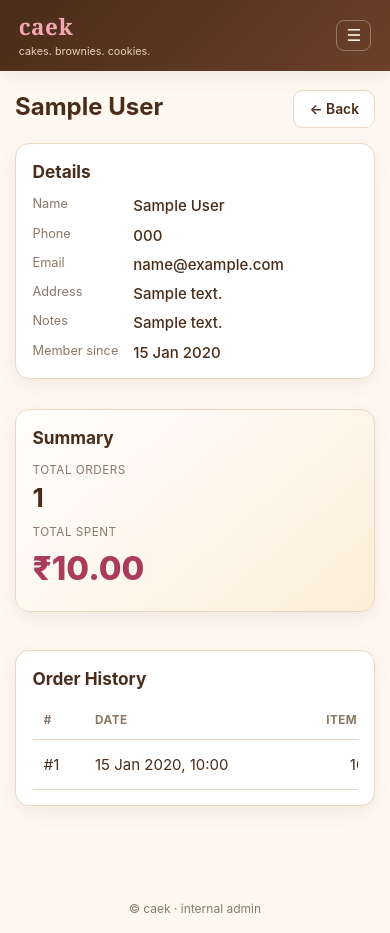
After one commit to sayoojtryai-source/sales_tracker, a Flask app: page /customers/1 in a window 390 px wide. The commit adds this page. Run offline with Flask 3, Linux system fonts and the light colour scheme; a user stored in the database is signed in; tables that the repository leaves empty hold one stand-in row (values such as "Sample post").

Commit message:
Add edit/delete orders and customer management
Feature 1 — Edit & Delete Orders:
- order_edit route: edit customer name, phone, notes (items unchanged)
- order_delete route: restores stock for each item before deleting
- New order_edit.html template
- Edit button on order_detail.html (+ delete with confirmation)
- Edit button on orders list

Feature 2 — Customer Management:
- New Customer model (name, phone unique, email, address, notes)
- customer_id FK on Order (nullable, auto-linked by phone on order create)
- _run_migrations() for idempotent ALTER TABLE on existing DBs
- /customers list with order count and total spent
- /customers/new manual add form
- /customers/<id> detail with order history
- /export/customers.xlsx
- Customers nav link in base.html

https://claude.ai/code/session_013eQo6WoYQmUeaKLGX6on89

```diff
--- a/app.py
+++ b/app.py
@@ -22,10 +22,10 @@ from flask_login import (
     logout_user,
 )
 from openpyxl import Workbook
-from sqlalchemy import func
+from sqlalchemy import func, text
 
 from config import Config
-from models import Order, OrderItem, Product, User, db
+from models import Customer, Order, OrderItem, Product, User, db
 
 
 def create_app(config_class: type = Config) -> Flask:
@@ -55,9 +55,21 @@ def create_app(config_class: type = Config) -> Flask:
 
     with app.app_context():
         db.create_all()
+        _run_migrations()
         _ensure_default_admin()
 
     return app
+
+
+def _run_migrations() -> None:
+    with db.engine.connect() as conn:
+        result = conn.execute(text("PRAGMA table_info(orders)"))
+        cols = [row[1] for row in result]
+        if "customer_id" not in cols:
+            conn.execute(text(
+                "ALTER TABLE orders ADD COLUMN customer_id INTEGER REFERENCES customers(id)"
+            ))
+            conn.commit()
 
 
 def _ensure_default_admin() -> None:
@@ -323,6 +335,14 @@ def register_routes(app: Flask) -> None:
                     product.quantity -= qty  # decrement stock
                 order.total_amount = total
                 db.session.add(order)
+                if customer_phone:
+                    cust = Customer.query.filter_by(phone=customer_phone).first()
+                    if cust is None:
+                        cust = Customer(name=customer_name, phone=customer_phone)
+                        db.session.add(cust)
+                    elif customer_name != "Walk-in":
+                        cust.name = customer_name
+                    order.customer = cust
                 db.session.commit()
                 flash(
                     f"Order #{order.id} created. Total {app.config['CURRENCY_SYMBOL']}{total:.2f}.",
@@ -342,6 +362,132 @@ def register_routes(app: Flask) -> None:
     def order_detail(order_id: int):
         order = db.session.get(Order, order_id) or abort(404)
         return render_template("order_detail.html", order=order)
+
+    @app.route("/orders/<int:order_id>/edit", methods=["GET", "POST"])
+    @login_required
+    def order_edit(order_id: int):
+        order = db.session.get(Order, order_id) or abort(404)
+        if request.method == "POST":
+            try:
+                order.customer_name = request.form.get("customer_name", "").strip() or "Walk-in"
+                order.customer_phone = request.form.get("customer_phone", "").strip()
+                order.notes = request.form.get("notes", "").strip()
+                db.session.commit()
+                flash(f"Order #{order.id} updated.", "success")
+                return redirect(url_for("order_detail", order_id=order.id))
+            except Exception as exc:
+                db.session.rollback()
+                flash(f"Could not update order: {exc}", "danger")
+        return render_template("order_edit.html", order=order)
+
+    @app.route("/orders/<int:order_id>/delete", methods=["POST"])
+    @login_required
+    def order_delete(order_id: int):
+        order = db.session.get(Order, order_id) or abort(404)
+        restored = 0
+        for item in order.items:
+            if item.product is not None:
+                item.product.quantity += item.quantity
+                restored += item.quantity
+        db.session.delete(order)
+        db.session.commit()
+        flash(
+            f"Order #{order_id} deleted. {restored} unit(s) returned to stock.",
+            "success",
+        )
+        return redirect(url_for("orders_list"))
+
+    # ----- Customers -----
+    @app.route("/customers")
+    @login_required
+    def customers_list():
+        rows = (
+            db.session.query(
+                Customer,
+                func.count(Order.id).label("order_count"),
+                func.coalesce(func.sum(Order.total_amount), 0).label("total_spent"),
+            )
+            .outerjoin(Order, Order.customer_id == Customer.id)
+            .group_by(Customer.id)
+            .order_by(Customer.name.asc())
+            .all()
+        )
+        return render_template("customers.html", rows=rows)
+
+    @app.route("/customers/new", methods=["GET", "POST"])
+    @login_required
+    def customer_create():
+        if request.method == "POST":
+            try:
+                name = request.form.get("name", "").strip()
+                phone = request.form.get("phone", "").strip()
+                if not name:
+                    raise ValueError("Name is required.")
+                if not phone:
+                    raise ValueError("Phone is required.")
+                if Customer.query.filter_by(phone=phone).first():
+                    raise ValueError(f"A customer with phone {phone} already exists.")
+                cust = Customer(
+                    name=name,
+                    phone=phone,
+                    email=request.form.get("email", "").strip(),
+                    address=request.form.get("address", "").strip(),
+                    notes=request.form.get("notes", "").strip(),
+                )
+                db.session.add(cust)
+                db.session.commit()
+                flash(f"Customer '{name}' added.", "success")
+                return redirect(url_for("customers_list"))
+            except ValueError as exc:
+                db.session.rollback()
+                flash(str(exc), "danger")
+        return render_template("customer_form.html", customer=None)
+
+    @app.route("/customers/<int:customer_id>")
+    @login_required
+    def customer_detail(customer_id: int):
+        cust = db.session.get(Customer, customer_id) or abort(404)
+        orders = (
+            Order.query.filter_by(customer_id=customer_id)
+            .order_by(Order.created_at.desc())
+            .all()
+        )
+        total_spent = sum(o.total_float for o in orders)
+        return render_template(
+            "customer_detail.html", customer=cust, orders=orders, total_spent=total_spent
+        )
+
+    @app.route("/export/customers.xlsx")
+    @login_required
+    def export_customers():
+        rows = (
+            db.session.query(
+                Customer,
+                func.count(Order.id).label("order_count"),
+                func.coalesce(func.sum(Order.total_amount), 0).label("total_spent"),
+            )
+            .outerjoin(Order, Order.customer_id == Customer.id)
+            .group_by(Customer.id)
+            .order_by(Customer.name.asc())
+            .all()
+        )
+        wb = Workbook()
+        ws = wb.active
+        ws.title = "Customers"
+        ws.append(["ID", "Name", "Phone", "Email", "Address", "Notes", "Joined", "Total Orders", "Total Spent (INR)"])
+        for cust, order_count, total_spent in rows:
+            ws.append([
+                cust.id,
+                cust.name,
+                cust.phone,
+                cust.email or "",
+                cust.address or "",
+                cust.notes or "",
+                cust.created_at.strftime("%Y-%m-%d") if cust.created_at else "",
+                order_count,
+                float(total_spent or 0),
+            ])
+        return _send_workbook(wb, f"caek-customers-{date.today().isoformat()}.xlsx")
 
     # ----- Exports -----
     @app.route("/export/products.xlsx")
--- a/models.py
+++ b/models.py
@@ -43,6 +43,20 @@ class Product(db.Model):
         return float(self.price)
 
 
+class Customer(db.Model):
+    __tablename__ = "customers"
+
+    id = db.Column(db.Integer, primary_key=True)
+    name = db.Column(db.String(120), nullable=False)
+    phone = db.Column(db.String(20), unique=True, nullable=False, index=True)
+    email = db.Column(db.String(120), default="")
+    address = db.Column(db.String(300), default="")
+    notes = db.Column(db.String(500), default="")
+    created_at = db.Column(db.DateTime, default=datetime.now)
+
+    orders = db.relationship("Order", back_populates="customer")
+
+
 class Order(db.Model):
     __tablename__ = "orders"
 
@@ -52,10 +66,12 @@ class Order(db.Model):
     notes = db.Column(db.String(500), default="")
     total_amount = db.Column(db.Numeric(10, 2), nullable=False, default=0)
     created_at = db.Column(db.DateTime, default=datetime.now, index=True)
+    customer_id = db.Column(db.Integer, db.ForeignKey("customers.id"), nullable=True, index=True)
 
     items = db.relationship(
         "OrderItem", back_populates="order", cascade="all, delete-orphan"
     )
+    customer = db.relationship("Customer", back_populates="orders")
 
     @property
     def order_date(self) -> date:
--- a/templates/base.html
+++ b/templates/base.html
@@ -19,6 +19,7 @@
       <a href="{{ url_for('dashboard') }}" class="{% if request.endpoint == 'dashboard' %}active{% endif %}">Dashboard</a>
       <a href="{{ url_for('products_list') }}" class="{% if request.endpoint and 'product' in request.endpoint %}active{% endif %}">Products</a>
       <a href="{{ url_for('orders_list') }}" class="{% if request.endpoint and 'order' in request.endpoint %}active{% endif %}">Orders</a>
+      <a href="{{ url_for('customers_list') }}" class="{% if request.endpoint and 'customer' in request.endpoint %}active{% endif %}">Customers</a>
       <a href="{{ url_for('order_create') }}" class="cta">+ New Order</a>
       <span class="user-chip">👤 {{ current_user.username }}</span>
       <a href="{{ url_for('logout') }}" class="logout">Logout</a>
--- /dev/null
+++ b/templates/customer_detail.html
@@ -0,0 +1,61 @@
+{% extends "base.html" %}
+{% block title %}{{ customer.name }}{% endblock %}
+{% block content %}
+<section class="page-head">
+  <h1>{{ customer.name }}</h1>
+  <a class="btn btn-ghost" href="{{ url_for('customers_list') }}">← Back</a>
+</section>
+
+<div class="two-col">
+  <div class="panel">
+    <h2>Details</h2>
+    <dl class="kv">
+      <dt>Name</dt><dd>{{ customer.name }}</dd>
+      <dt>Phone</dt><dd>{{ customer.phone }}</dd>
+      {% if customer.email %}<dt>Email</dt><dd>{{ customer.email }}</dd>{% endif %}
+      {% if customer.address %}<dt>Address</dt><dd>{{ customer.address }}</dd>{% endif %}
+      {% if customer.notes %}<dt>Notes</dt><dd>{{ customer.notes }}</dd>{% endif %}
+      <dt>Member since</dt><dd>{{ customer.created_at.strftime('%d %b %Y') }}</dd>
+    </dl>
+  </div>
+  <div class="panel accent">
+    <h2>Summary</h2>
+    <div class="widget-label">Total orders</div>
+    <div class="widget-value">{{ orders|length }}</div>
+    <div class="widget-label" style="margin-top:.5rem">Total spent</div>
+    <p class="big-amount">{{ currency }}{{ '%.2f'|format(total_spent) }}</p>
+  </div>
+</div>
+
+{% if orders %}
+<div class="panel">
+  <h2>Order History</h2>
+  <div class="table-wrap">
+    <table class="table">
+      <thead>
+        <tr>
+          <th>#</th>
+          <th>Date</th>
+          <th class="num">Items</th>
+          <th class="num">Total</th>
+          <th></th>
+        </tr>
+      </thead>
+      <tbody>
+        {% for o in orders %}
+        <tr>
+          <td>#{{ o.id }}</td>
+          <td>{{ o.created_at.strftime('%d %b %Y, %H:%M') }}</td>
+          <td class="num">{{ o.items|sum(attribute='quantity') }}</td>
+          <td class="num amount">{{ currency }}{{ '%.2f'|format(o.total_float) }}</td>
+          <td class="num"><a class="btn btn-ghost btn-sm" href="{{ url_for('order_detail', order_id=o.id) }}">View</a></td>
+        </tr>
+        {% endfor %}
+      </tbody>
+    </table>
+  </div>
+</div>
+{% else %}
+  <p class="muted">No orders linked to this customer yet.</p>
+{% endif %}
+{% endblock %}
--- a/templates/orders.html
+++ b/templates/orders.html
@@ -36,7 +36,10 @@
         <td>{{ o.customer_name }}{% if o.customer_phone %} <span class="muted tiny">· {{ o.customer_phone }}</span>{% endif %}</td>
         <td class="num">{{ o.items|sum(attribute='quantity') }}</td>
         <td class="num amount">{{ currency }}{{ '%.2f'|format(o.total_float) }}</td>
-        <td class="num"><a class="btn btn-ghost btn-sm" href="{{ url_for('order_detail', order_id=o.id) }}">View</a></td>
+        <td class="num" style="display:flex;gap:.35rem;justify-content:flex-end">
+          <a class="btn btn-ghost btn-sm" href="{{ url_for('order_detail', order_id=o.id) }}">View</a>
+          <a class="btn btn-ghost btn-sm" href="{{ url_for('order_edit', order_id=o.id) }}">Edit</a>
+        </td>
       </tr>
       {% endfor %}
     </tbody>
```
Also changed, not shown: templates/customer_form.html (added, +32 -0 lines), templates/customers.html (added, +42 -0 lines), templates/order_detail.html (+11 -1 lines), templates/order_edit.html (added, +30 -0 lines).
